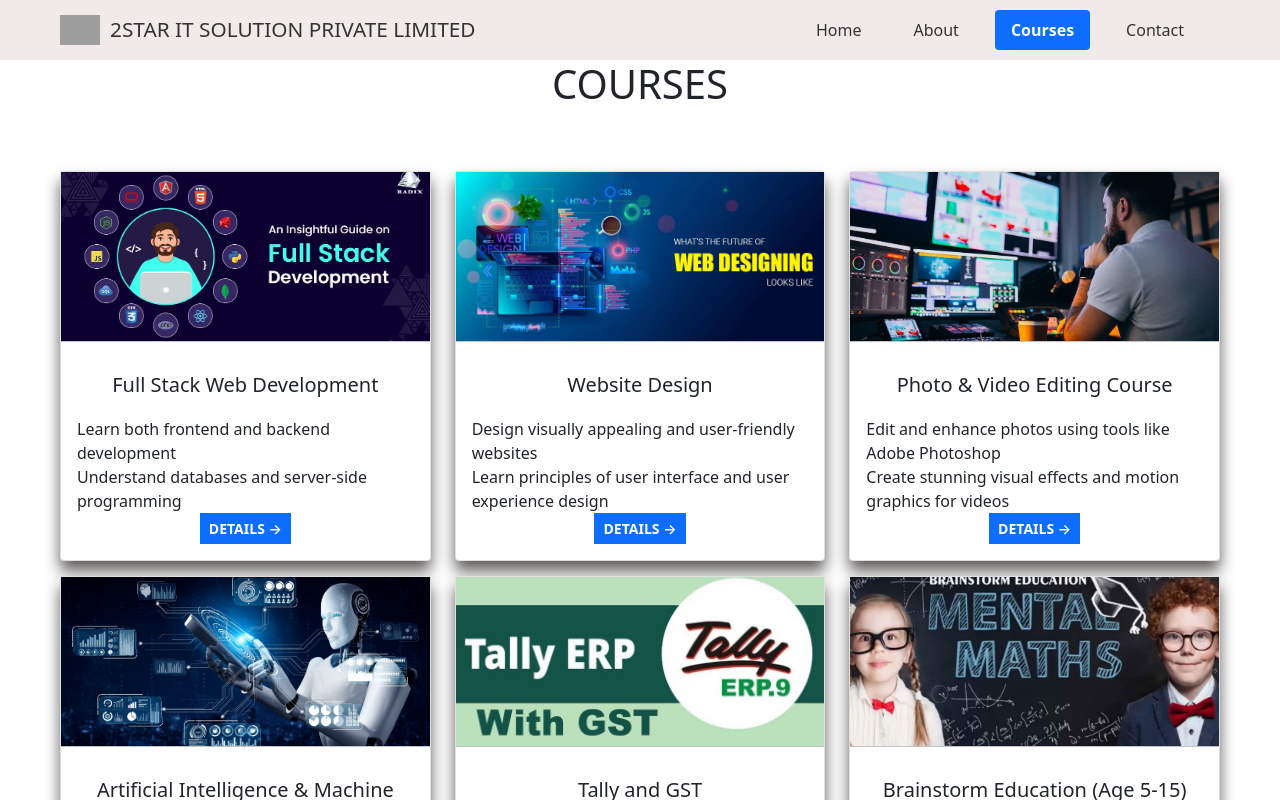
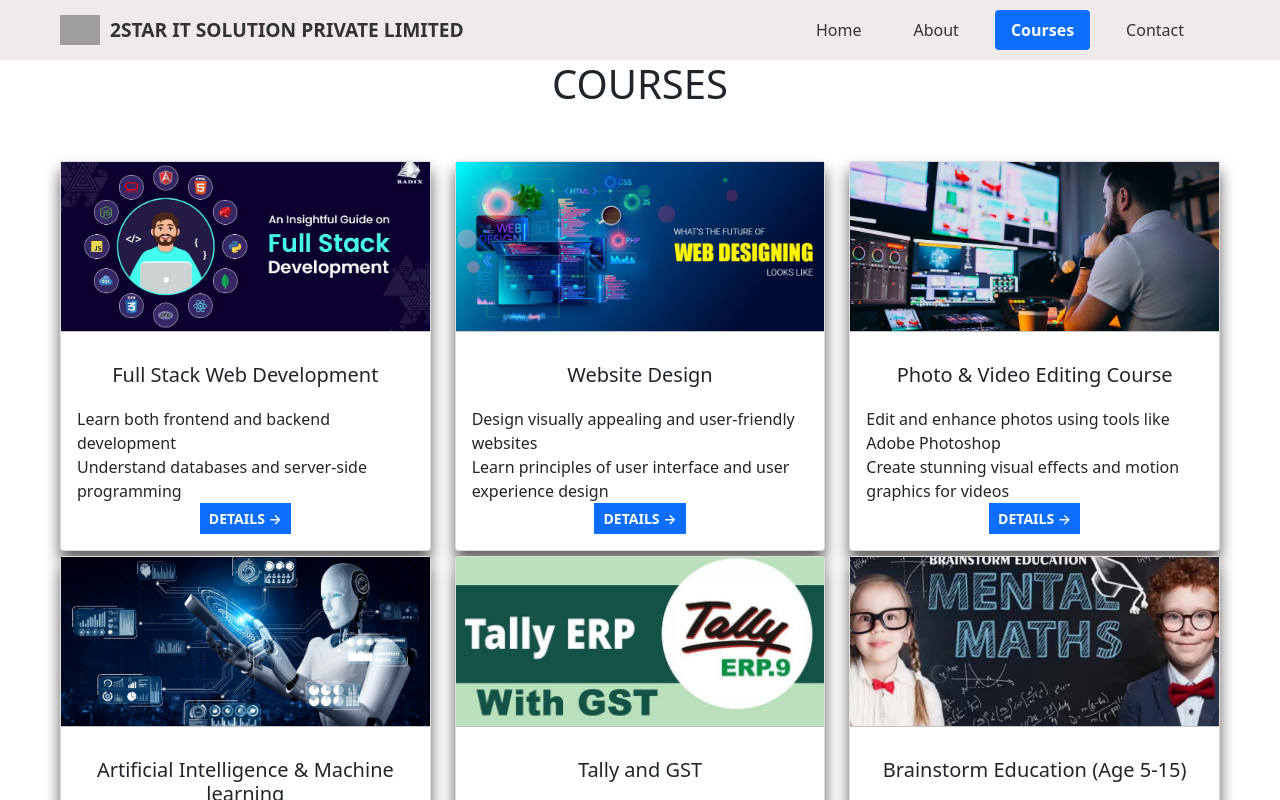
Before and after one commit to Sandhya288/Education_Profile, a React (Create React App) app: page /products in a window 1280 px wide. Shown: the top 800 px of the page. Built offline with nearby package versions, Linux system fonts and the light colour scheme; grey boxes are pictures that could not be loaded.

Commit message:
first commit

```diff
--- a/src/App.css
+++ b/src/App.css
@@ -138,6 +138,7 @@
 
   .single-product-page .col-lg-7 {
 	margin-top: 20px;
+	align-items: center;
   }
 
   @media (max-width: 768px) {
@@ -188,7 +189,8 @@
   }
 
   .brand {
-	font-size: 20px;
+	font-size: 1.2rem;
+	font-weight: bold;
 	color: #333;
 	text-decoration: none;
   }
@@ -220,11 +222,7 @@
 	margin-right: 10px;
   }
 
-  .brand {
-	font-size: 1.2rem;
-	color: #333;
-	text-decoration: none;
-  }
+
 
   /* Navbar links */
  /* Navbar container */
@@ -252,11 +250,7 @@
   margin-right: 10px;
 }
 
-.brand {
-  font-size: 1.3rem;
-  color: #333;
-  text-decoration: none;
-}
+
 
 /* Navbar links */
 .nav {
--- a/src/components/Footer.css
+++ b/src/components/Footer.css
@@ -148,4 +148,21 @@
     width: 100%;
     margin-bottom: 20px;
   }
+
+  .footer-dark .footer-middle .footer-item ul {
+    text-align: center;
+  }
+
+  .footer-dark .footer-middle .footer-item ul li {
+    display: inline-block;
+    margin-right: 15px;
+  }
+
+  .footer-dark .footer-middle .footer-item ul li:last-child {
+    margin-right: 0;
+  }
+
+  .footer-dark .footer-middle .footer-item h4 {
+    text-align: center;
+  }
 }
--- a/src/components/Footer.jsx
+++ b/src/components/Footer.jsx
@@ -6,8 +6,8 @@
     <div className="footer-dark">
       <footer>
         <div className="container">
-          <div className="row">
-            <div className="col-sm-6 col-md-3 item">
+          <div className="row footer-middle">
+            <div className="col-sm-6 col-md-3 footer-item">
               <h3>Services</h3>
               <ul>
                 <li><a href="#">Web design</a></li>
@@ -15,7 +15,7 @@
                 <li><a href="#">Hosting</a></li>
               </ul>
             </div>
-            <div className="col-sm-6 col-md-4 item">
+            <div className="col-sm-6 col-md-4 footer-item">
               <h3>Our Branches</h3>
               <ul>
                 <li>
@@ -24,15 +24,13 @@
                     AIC Building, 3rd floor <br />
                     &nbsp;&nbsp;&nbsp;&nbsp;Office no-7, <br />
                     &nbsp;&nbsp;&nbsp;&nbsp;NITTE College Campus
+                   Ras Al Khaima National ENT MUSCUT, OMEN
                   </a>
                 </li>
-                <li>
-                  <i className="fa fa-map-marker" aria-hidden="true"></i>&nbsp;&nbsp;
-                  <a href="#">Ras Al Khaima National ENT <br />&nbsp;&nbsp;&nbsp;&nbsp;MUSCUT, OMEN</a>
-                </li>
+
               </ul>
             </div>
-            <div className="col-md-5 col-lg-5 item text-md-left text-center">
+            <div className="col-md-5 col-lg-5 footer-item text-md-left text-center">
               <h3>2STAR IT SOLUTIONS PRIVATE LIMITED</h3>
               <p>
                 "2 Star IT Solution Pvt Ltd is a leading provider of electronic gadgets, offering a diverse
--- a/src/pages/Products.css
+++ b/src/pages/Products.css
@@ -13,7 +13,7 @@
     justify-content: center;
     flex-wrap: wrap; /* Allow products to wrap to the next line on smaller screens */
     gap: 15px; /* Add spacing between products */
-    margin-top: 15px;
+    margin-top: 5px;
 }
 
 
@@ -46,6 +46,7 @@
 }
 
 .hehe{
+
     text-align: center;
 
 }
```
